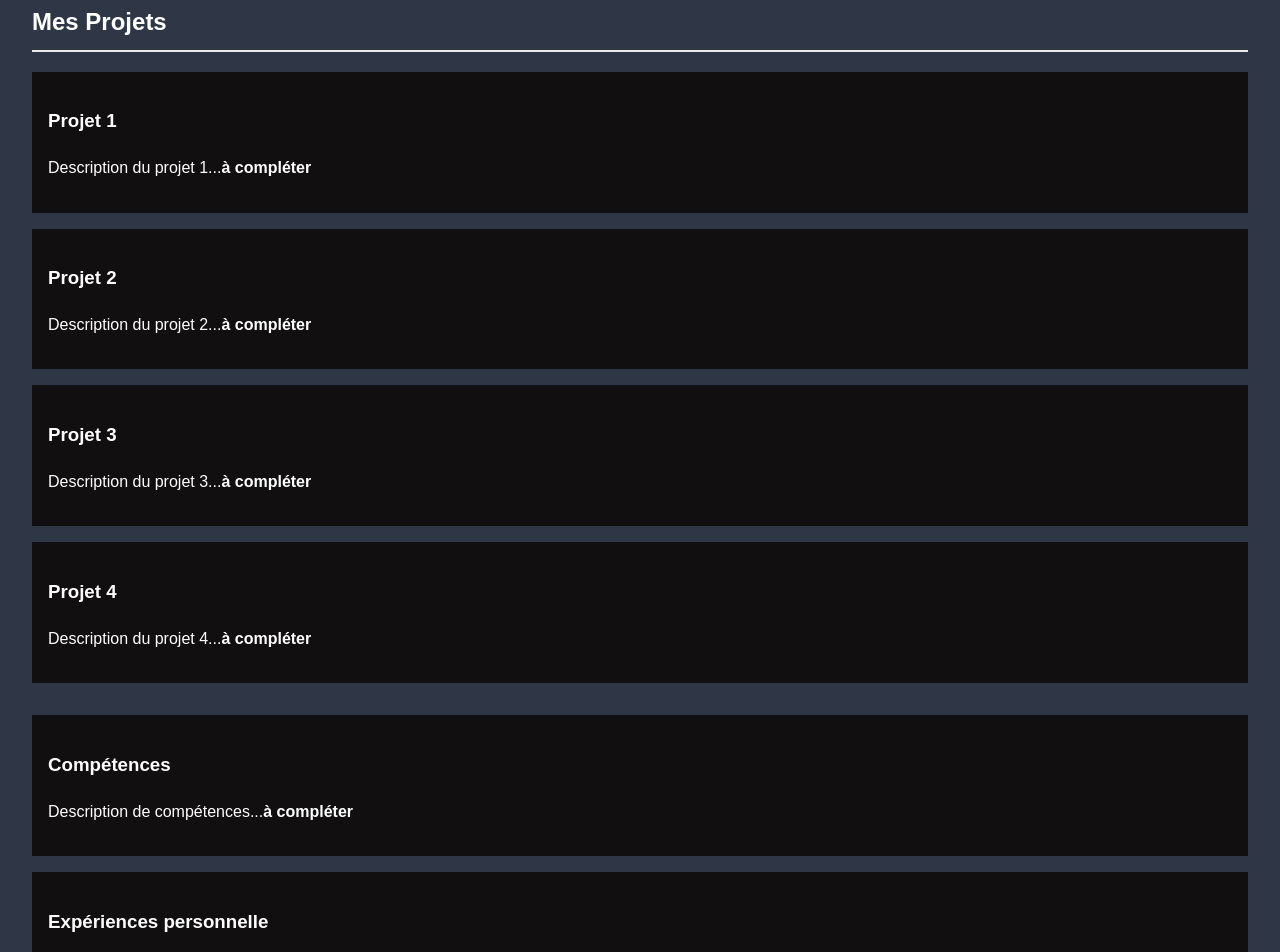
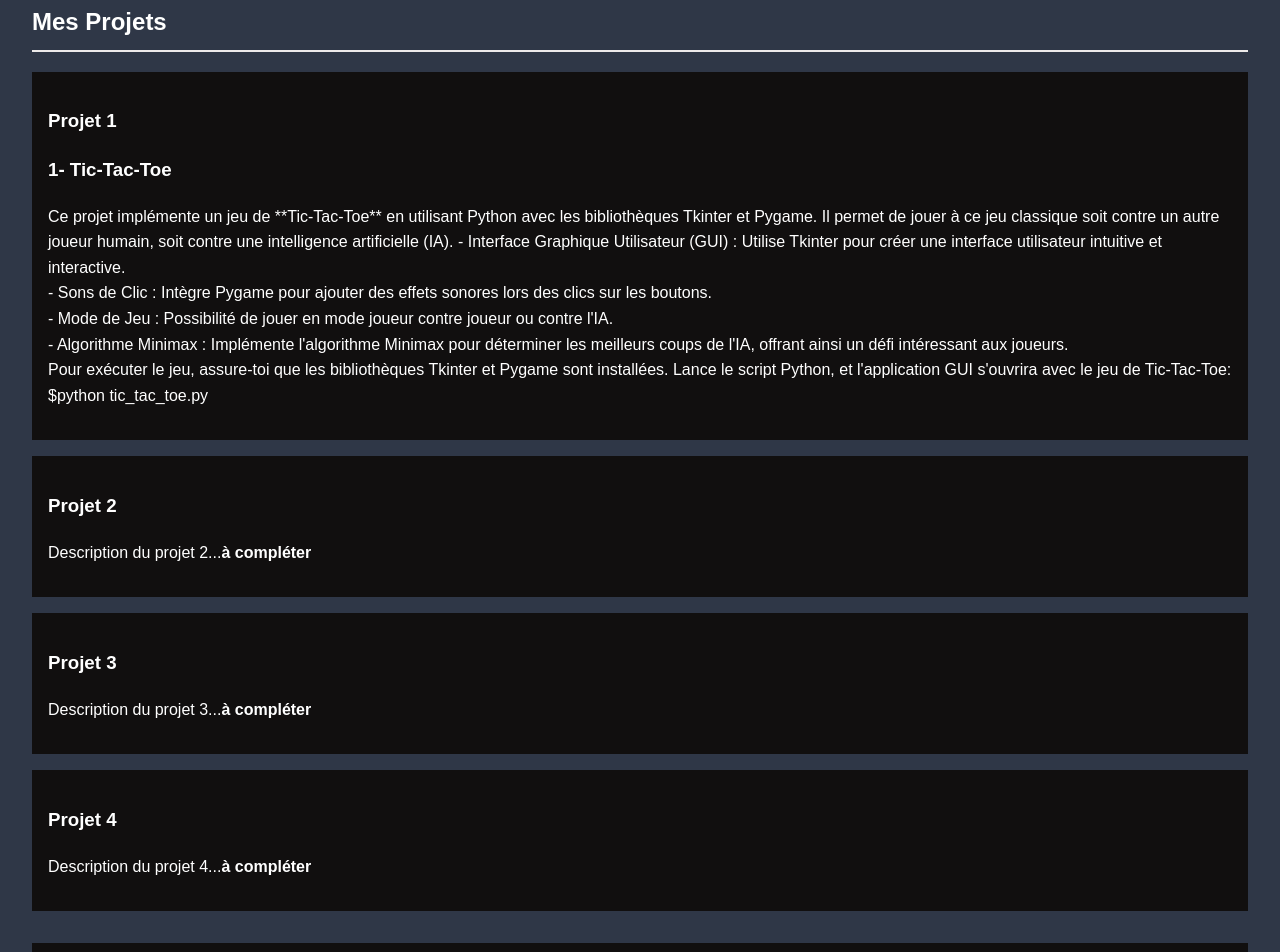
Before and after one commit to mohammed-zelmati/mohammed-zelmati.github.io, a plain HTML site: page index.html in a window 1280 px wide. Shown: the part 1078-2030 px from the top of the page. Drawn offline with Linux system fonts and the light colour scheme.

Commit message:
Ajout de 1er projet index.html

```diff
--- a/index.html
+++ b/index.html
@@ -63,7 +63,15 @@
             <h2>Mes Projets</h2>
             <article>
                 <h3>Projet 1</h3>
-                <p>Description du projet 1...<strong>à compléter</strong></p>
+                <h3>1- Tic-Tac-Toe</h3>
+                <p>Ce projet implémente un jeu de **Tic-Tac-Toe** en utilisant Python avec les bibliothèques Tkinter et Pygame.
+                    Il permet de jouer à ce jeu classique soit contre un autre joueur humain, soit contre une intelligence artificielle (IA).
+                - Interface Graphique Utilisateur (GUI) : Utilise Tkinter pour créer une interface utilisateur intuitive et interactive.<br>
+                - Sons de Clic : Intègre Pygame pour ajouter des effets sonores lors des clics sur les boutons.<br>
+                - Mode de Jeu : Possibilité de jouer en mode joueur contre joueur ou contre l'IA.<br>
+                - Algorithme Minimax : Implémente l'algorithme Minimax pour déterminer les meilleurs coups de l'IA, offrant ainsi un défi intéressant aux joueurs.<br>
+                Pour exécuter le jeu, assure-toi que les bibliothèques Tkinter et Pygame sont installées. Lance le script Python,
+                 et l'application GUI s'ouvrira avec le jeu de Tic-Tac-Toe: $python tic_tac_toe.py</p>
             </article>
             <article>
                 <h3>Projet 2</h3>
```
